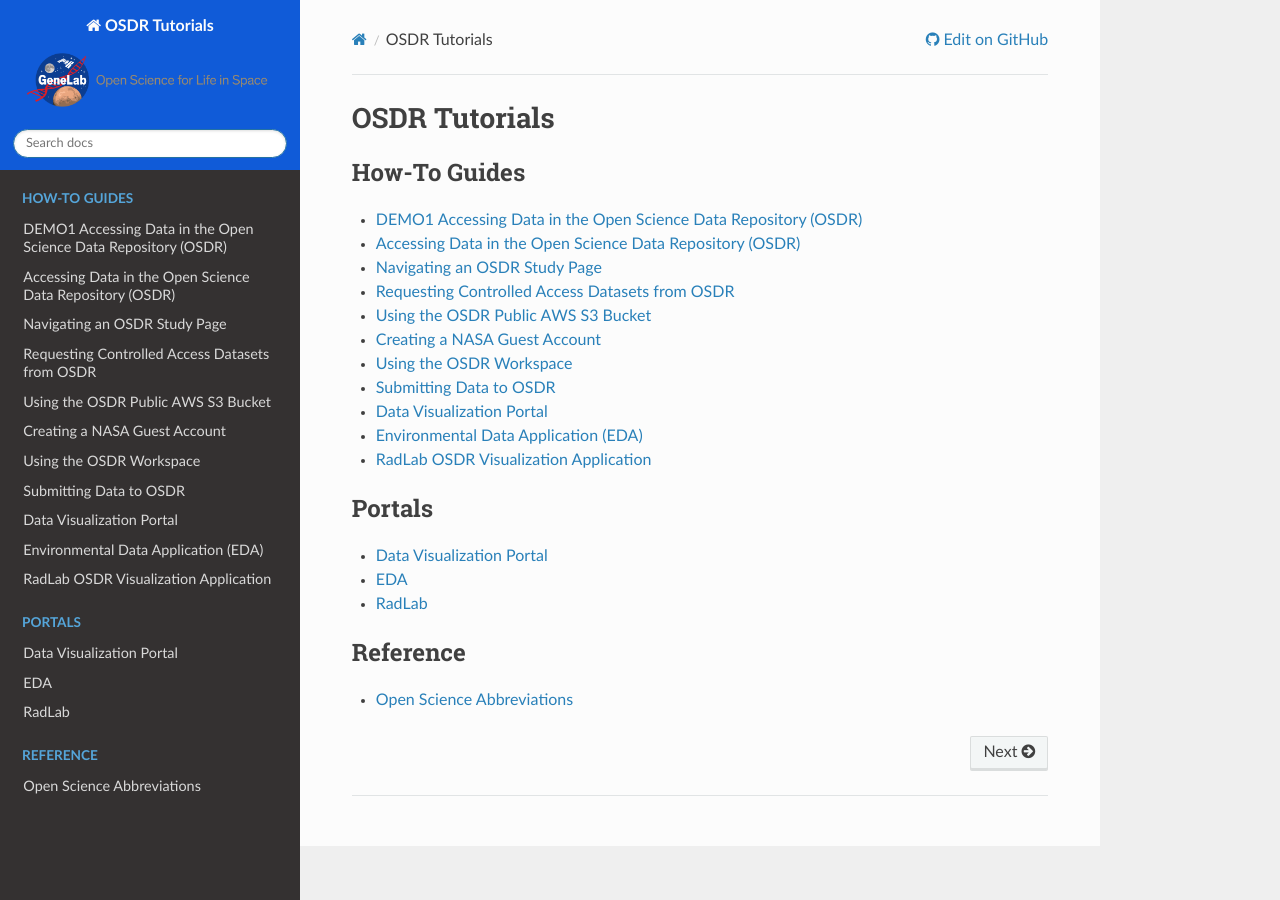
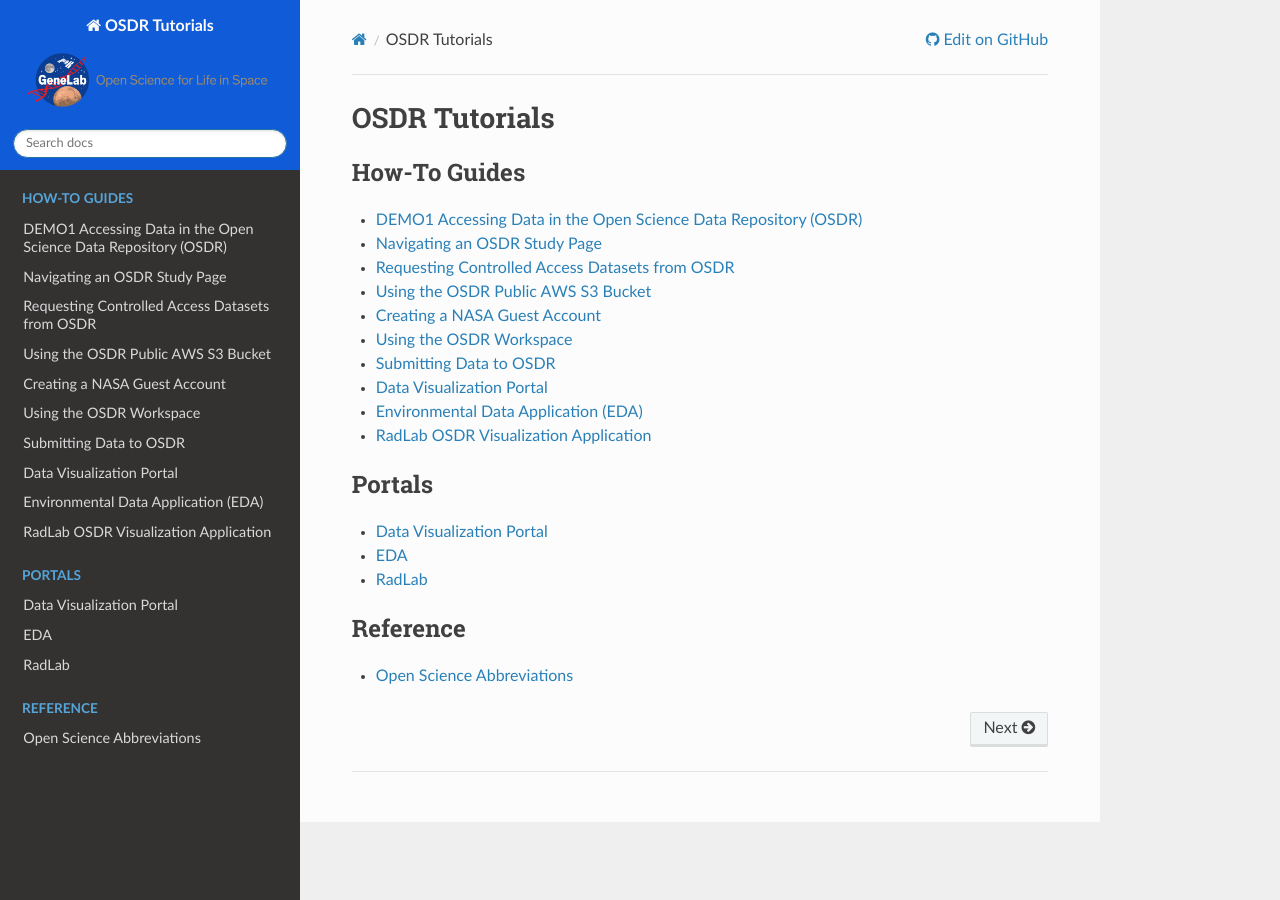
Before and after one commit to torres-alexis/OSDR_Tutorials_OLD, a Sphinx documentation site: the page built from source/index.rst, in a window 1280 px wide. Built offline with Sphinx 7.4.7 and the Read the Docs theme 2.0.0, drawn with Linux system fonts in a browser that asks for light colours.

Commit message:
Update accessing_osdr_data.md

````diff
--- a/source/pages/guides/accessing_osdr_data.md
+++ b/source/pages/guides/accessing_osdr_data.md
@@ -18,8 +18,6 @@
 :alt: GeneLab Patch
 :width: 400px
 ```
-
-# Accessing Data in the Open Science Data Repository (OSDR)
 
 ## Searching for data within the OSDR
 
````
